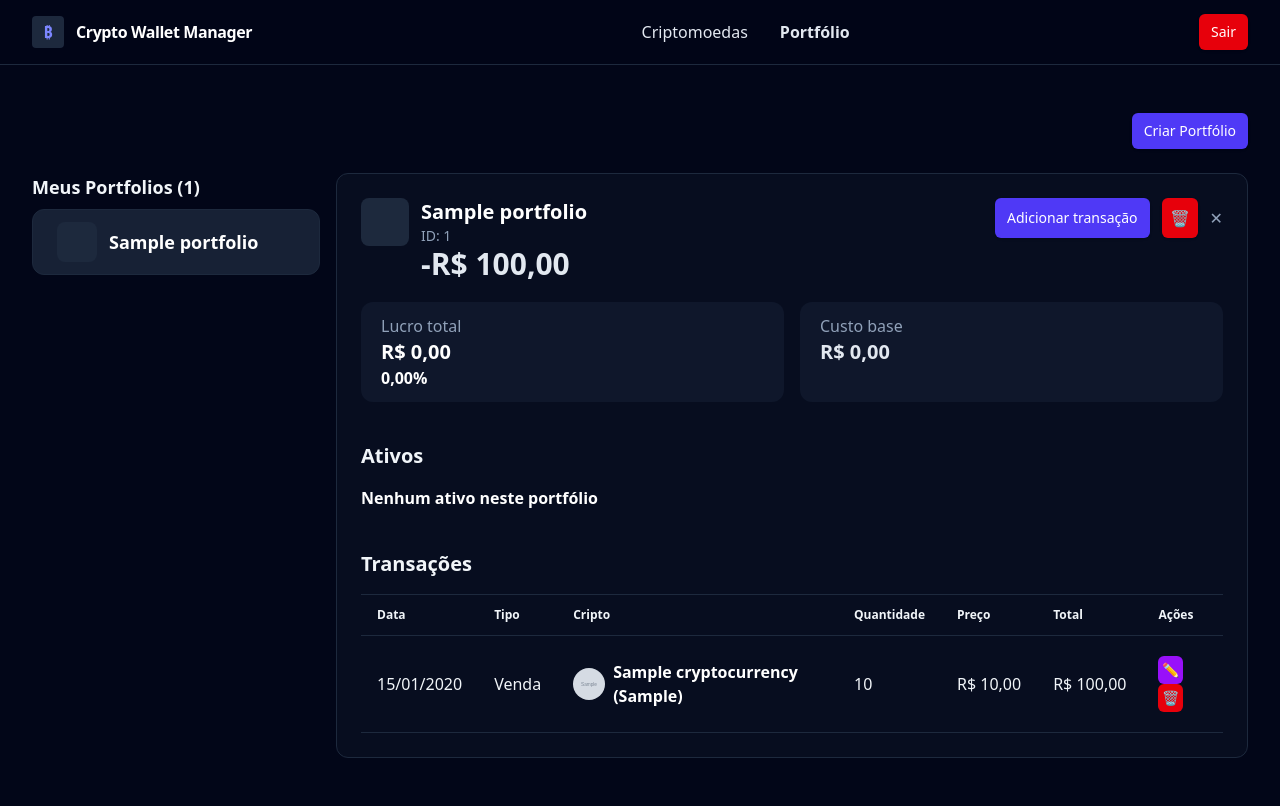
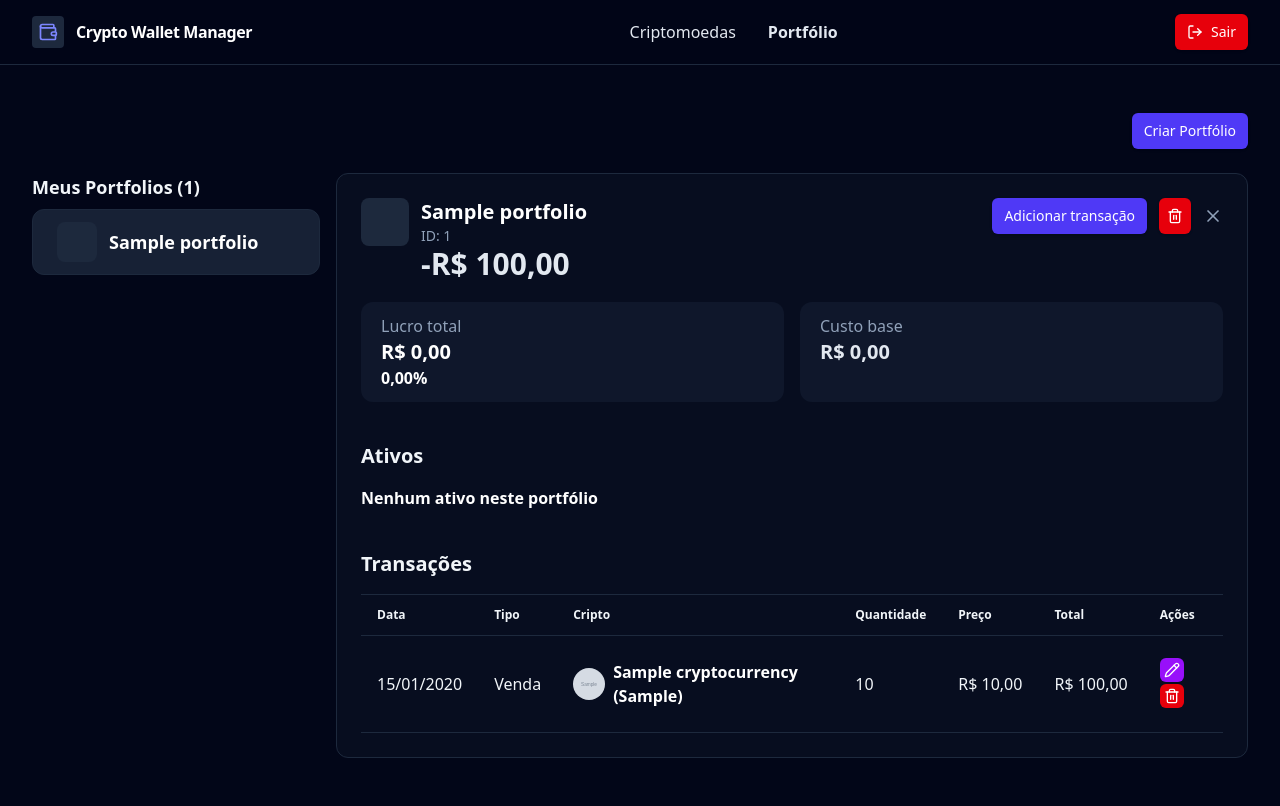
Before and after one commit to mateusathos/crypto-wallet-manager, a Flask app: page /portfolio in a window 1280 px wide. Run offline with Flask 3, Linux system fonts and the light colour scheme; the visitor is signed in with stand-in values (Sample User, id 1); tables that the repository leaves empty hold one stand-in row (values such as "Sample post"); grey boxes marked "Sample" are stand-in pictures; parts of the project's set-up code (start-up, migrations or seed data) failed here and were passed over; some libraries are stand-ins or nearby versions.

Commit message:
Standardize icons with Lucide

```diff
--- a/templates/criptomoedas.html
+++ b/templates/criptomoedas.html
@@ -107,7 +107,7 @@
                 class="absolute right-4 top-4 text-slate-400 hover:text-slate-100 text-xl cursor-pointer"
                 aria-label="Fechar modal"
             >
-                ×
+                <i data-lucide="x" class="h-5 w-5"></i>
             </button>
 
             <div class="flex items-center gap-4 pr-8">
--- a/templates/partials/header.html
+++ b/templates/partials/header.html
@@ -1,8 +1,11 @@
+<script src="https://unpkg.com/lucide@latest"></script>
 <header class="sticky top-0 z-40 bg-slate-950/80 backdrop-blur border-b border-slate-800">
     <div class="max-w-7xl mx-auto px-4 sm:px-6 lg:px-8">
         <div class="flex items-center justify-between h-16">
             <a href="/" class="cursor-pointer flex items-center gap-3">
-                <span class="inline-flex h-8 w-8 items-center justify-center rounded bg-slate-800 text-indigo-400 font-bold">₿</span>
+                <span class="inline-flex h-8 w-8 items-center justify-center rounded bg-slate-800 text-indigo-400">
+                    <i data-lucide="wallet" class="h-5 w-5"></i>
+                </span>
                 <span class="text-white font-semibold tracking-tight hidden sm:inline">Crypto Wallet Manager</span>
                 <span class="text-white font-semibold tracking-tight sm:hidden">CWM</span>
             </a>
@@ -20,7 +23,8 @@
                 {% else %}
                     <form method="POST" action="/sair">
                         <input type="hidden" name="csrf_token" value="{{ csrf_token }}">
-                        <button type="submit" class="cursor-pointer inline-flex items-center rounded-md bg-red-600 hover:bg-red-500 text-white px-3 py-2 text-sm font-medium shadow-sm transition-colors">
+                        <button type="submit" class="cursor-pointer inline-flex items-center gap-2 rounded-md bg-red-600 hover:bg-red-500 text-white px-3 py-2 text-sm font-medium shadow-sm transition-colors">
+                            <i data-lucide="log-out" class="h-4 w-4"></i>
                             Sair
                         </button>
                     </form>
@@ -35,7 +39,8 @@
                 aria-controls="mobile-menu"
                 aria-label="Abrir menu"
             >
-                Menu
+                <i data-lucide="menu" class="h-4 w-4"></i>
+                <span class="ml-2">Menu</span>
             </button>
         </div>
 
@@ -48,7 +53,8 @@
                 {% else %}
                     <form method="POST" action="/sair">
                         <input type="hidden" name="csrf_token" value="{{ csrf_token }}">
-                        <button type="submit" class="cursor-pointer inline-flex items-center rounded-md bg-red-600 hover:bg-red-500 text-white px-3 py-2 text-sm font-medium shadow-sm transition-colors">
+                        <button type="submit" class="cursor-pointer inline-flex items-center gap-2 rounded-md bg-red-600 hover:bg-red-500 text-white px-3 py-2 text-sm font-medium shadow-sm transition-colors">
+                            <i data-lucide="log-out" class="h-4 w-4"></i>
                             Sair
                         </button>
                     </form>
@@ -59,6 +65,16 @@
 </header>
 <script>
     (() => {
+        function renderLucideIcons() {
+            if (!window.lucide) {
+                return;
+            }
+            window.lucide.createIcons();
+        }
+
+        renderLucideIcons();
+        document.addEventListener('DOMContentLoaded', renderLucideIcons);
+
         const menuButton = document.getElementById('mobile-menu-button');
         const mobileMenu = document.getElementById('mobile-menu');
         if (!menuButton || !mobileMenu) {
--- a/templates/portfolio.html
+++ b/templates/portfolio.html
@@ -7,7 +7,6 @@
         <link href="https://cdn.jsdelivr.net/npm/select2@4.1.0-rc.0/dist/css/select2.min.css" rel="stylesheet" />
         <script src="https://code.jquery.com/jquery-3.6.0.min.js"></script>
         <script src="https://cdn.jsdelivr.net/npm/select2@4.1.0-rc.0/dist/js/select2.min.js"></script>
-        <script src="https://unpkg.com/lucide@latest"></script>
         <style>
             /* Select2 dark style tweaks to match the UI */
             .select2-container--default .select2-selection--single {
@@ -126,8 +125,12 @@
 
                             <div class="flex flex-wrap gap-2 sm:gap-3">
                                 <button type="button" data-open-new-transaction class="cursor-pointer inline-flex items-center rounded-md bg-indigo-600 hover:bg-indigo-500 text-white px-3 py-2 text-sm font-medium shadow-sm transition-colors">Adicionar transação</button>
-                                <button type="button" id="sp-delete-portfolio" aria-label="Excluir portfólio" class="cursor-pointer inline-flex items-center rounded-md bg-red-600 hover:bg-red-500 text-white p-2 text-base font-medium shadow-sm transition-colors">🗑️</button>
-                                <button type="button" id="sp-close" class="cursor-pointer text-slate-400 hover:text-slate-200" aria-label="Fechar">✕</button>
+                                <button type="button" id="sp-delete-portfolio" aria-label="Excluir portfólio" class="cursor-pointer inline-flex items-center rounded-md bg-red-600 hover:bg-red-500 text-white p-2 text-base font-medium shadow-sm transition-colors">
+                                    <i data-lucide="trash-2" class="h-4 w-4"></i>
+                                </button>
+                                <button type="button" id="sp-close" class="cursor-pointer text-slate-400 hover:text-slate-200" aria-label="Fechar">
+                                    <i data-lucide="x" class="h-5 w-5"></i>
+                                </button>
                             </div>
                         </div>
 
@@ -194,7 +197,9 @@
                                         <p class="font-semibold text-white" data-field="avgPrice"></p>
                                     </td>
                                     <td class="px-4 py-3">
-                                        <button type="button" aria-label="Excluir ativo" class="cursor-pointer p-1 text-base bg-red-600 hover:bg-red-500 text-white rounded-md" data-action="delete-active">🗑️</button>
+                                        <button type="button" aria-label="Excluir ativo" class="cursor-pointer inline-flex items-center rounded-md bg-red-600 p-1 text-white hover:bg-red-500" data-action="delete-active">
+                                            <i data-lucide="trash-2" class="h-4 w-4"></i>
+                                        </button>
                                     </td>
                                 </tr>
                             </template>
@@ -234,11 +239,13 @@
                                     <td class="px-4 py-3"><span data-field="total"></span></td>
                                     <td class="px-4 py-3">
                                         <button type="button" aria-label="Editar transação"
-                                        class="cursor-pointer p-1 text-sm bg-purple-600 hover:bg-purple-500 text-white rounded-md" data-action="edit-txn">
-                                        ✏️</button>
+                                        class="cursor-pointer inline-flex items-center rounded-md bg-purple-600 p-1 text-white hover:bg-purple-500" data-action="edit-txn">
+                                            <i data-lucide="pencil" class="h-4 w-4"></i>
+                                        </button>
                                         <button type="button" aria-label="Excluir transação"
-                                        class="cursor-pointer p-1 text-sm bg-red-600 hover:bg-red-500 text-white rounded-md" data-action="delete-txn">
-                                        🗑️</button>
+                                        class="cursor-pointer inline-flex items-center rounded-md bg-red-600 p-1 text-white hover:bg-red-500" data-action="delete-txn">
+                                            <i data-lucide="trash-2" class="h-4 w-4"></i>
+                                        </button>
                                     </td>
                                 </tr>
                             </template>
@@ -262,7 +269,9 @@
                         <h3 class="text-xl font-semibold text-white">Criar Portfólio</h3>
                         <p class="text-slate-400 text-sm">Defina um nome para organizar seus investimentos.</p>
                     </div>
-                    <button type="button" class="cursor-pointer text-slate-400 hover:text-slate-200" aria-label="Fechar" data-close-new-portfolio>✕</button>
+                    <button type="button" class="cursor-pointer text-slate-400 hover:text-slate-200" aria-label="Fechar" data-close-new-portfolio>
+                        <i data-lucide="x" class="h-5 w-5"></i>
+                    </button>
                 </div>
 
                 <form action="/portfolio/create" method="POST" class="mt-6 space-y-4">
@@ -317,7 +326,9 @@
                         <h3 class="text-xl font-semibold text-white">Adicionar transação</h3>
                         <p class="text-slate-400 text-sm">Informe os dados da compra/venda.</p>
                     </div>
-                    <button type="button" class="cursor-pointer text-slate-400 hover:text-slate-200" aria-label="Fechar" data-close-new-transaction>✕</button>
+                    <button type="button" class="cursor-pointer text-slate-400 hover:text-slate-200" aria-label="Fechar" data-close-new-transaction>
+                        <i data-lucide="x" class="h-5 w-5"></i>
+                    </button>
                 </div>
 
                 <form action="/transactions/create" method="POST" class="mt-6 space-y-4">
@@ -391,7 +402,9 @@
                     <div>
                         <h3 class="text-xl font-semibold text-white">Editar transação</h3>
                     </div>
-                    <button type="button" class="cursor-pointer text-slate-400 hover:text-slate-200" aria-label="Fechar" data-close-edit-transaction>✕</button>
+                    <button type="button" class="cursor-pointer text-slate-400 hover:text-slate-200" aria-label="Fechar" data-close-edit-transaction>
+                        <i data-lucide="x" class="h-5 w-5"></i>
+                    </button>
                 </div>
 
                 <form id="edit-transaction-form" action="#" method="POST" class="mt-6 space-y-4">
@@ -566,6 +579,7 @@
             });
 
             activeCard.classList.remove('hidden');
+            renderLucideIcons();
         }
 
         function renderTransactions(txns) {
@@ -632,6 +646,7 @@
             });
 
             txnCard.classList.remove('hidden');
+            renderLucideIcons();
         }
 
         let currentPortfolioId = null;
```
Also changed, not shown: templates/cadastro.html (+8 -25 lines), templates/homepage.html (+21 -7 lines), templates/login.html (+7 -15 lines).
